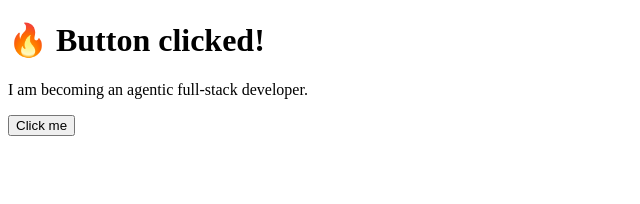
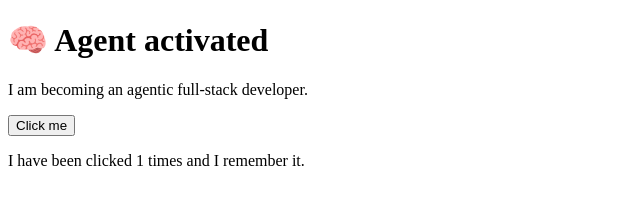
Before and after one commit to utkarshkarn000uk-sys/agentic-dev-journey, a plain HTML site: page index.html in a window 1280 px wide. Both pictures are taken after a click on the button "Click me". Shown: the whole page, without its empty margins (0-640 px from the left). Drawn offline with Linux system fonts and the light colour scheme.

Commit message:
Update index.html

```diff
--- a/index.html
+++ b/index.html
@@ -8,14 +8,21 @@
     <p>I am becoming an agentic full-stack developer.</p>
 
     <button id="btn">Click me</button>
+<p id="log"></p>
 
   <script>
   const button = document.getElementById("btn");
   const title = document.getElementById("title");
+  const log = document.getElementById("log");
+
+  let clicks = 0;
 
   button.addEventListener("click", () => {
-        title.textContent = "🔥 Button clicked!";
+    clicks++;
+    title.textContent = "🧠 Agent activated";
+    log.textContent = `I have been clicked ${clicks} times and I remember it.`;
   });
 </script>
+
   </body>
 </html>
```
Lines whose indentation alone changed are shown as unchanged.
